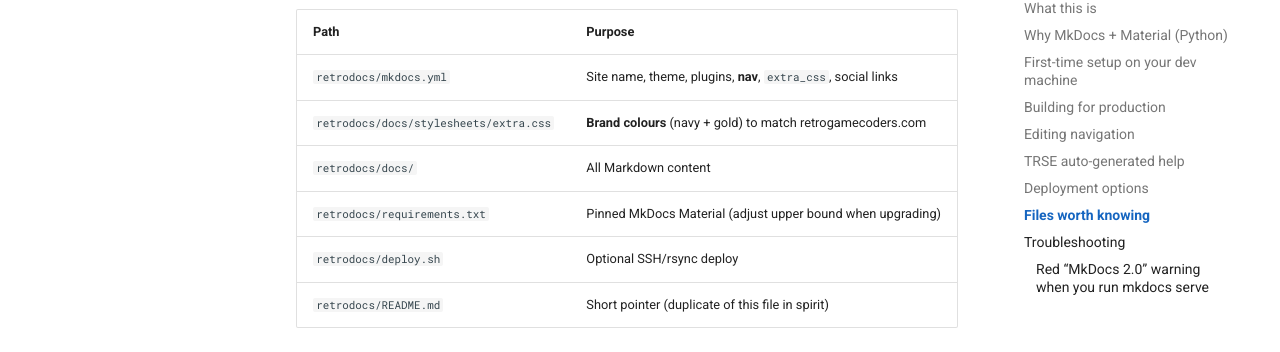
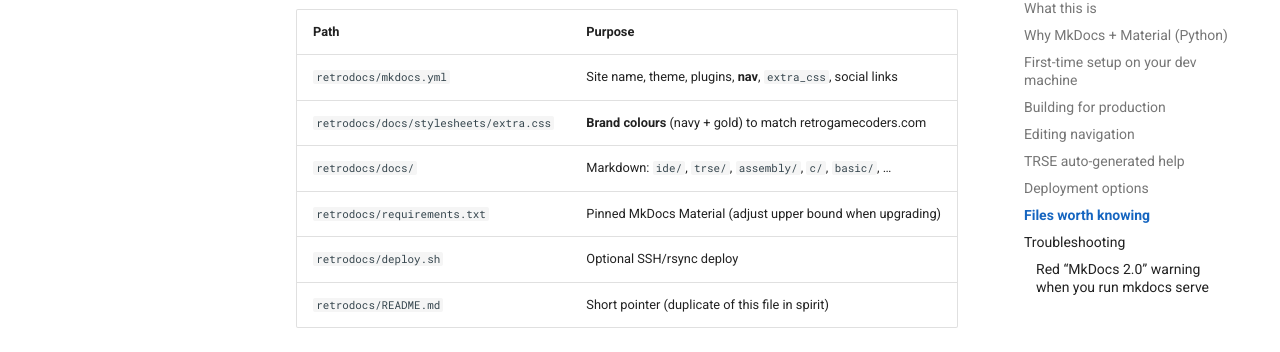
Before and after one commit to omiq/retrodocs, an MkDocs documentation site: the page built from docs/MAINTAINING.md, in a window 1280 px wide and 900 px high, scrolled down 2138 px. Shown: the part 100-452 px from the top of the window. Built offline with MkDocs 1.6.1 and Material for MkDocs 9.7.7, drawn with Linux system fonts in a browser that asks for light colours; comment, search, counter and statistics services are not loaded.

Commit message:
retrodocs: MAINTAINING table lists doc subdirs
Co-authored-by: Chris Garrett <chris@chrisg.com>

```diff
--- a/docs/MAINTAINING.md
+++ b/docs/MAINTAINING.md
@@ -69,7 +69,7 @@ TRSE’s IDE help lives in the **parent** repo (`resources/text/...`). This MkDo
 |------|---------|
 | `retrodocs/mkdocs.yml` | Site name, theme, plugins, **nav**, `extra_css`, social links |
 | `retrodocs/docs/stylesheets/extra.css` | **Brand colours** (navy + gold) to match retrogamecoders.com |
-| `retrodocs/docs/` | All Markdown content |
+| `retrodocs/docs/` | Markdown: `ide/`, `trse/`, `assembly/`, `c/`, `basic/`, … |
 | `retrodocs/requirements.txt` | Pinned MkDocs Material (adjust upper bound when upgrading) |
 | `retrodocs/deploy.sh` | Optional SSH/rsync deploy |
 | `retrodocs/README.md` | Short pointer (duplicate of this file in spirit) |
```
